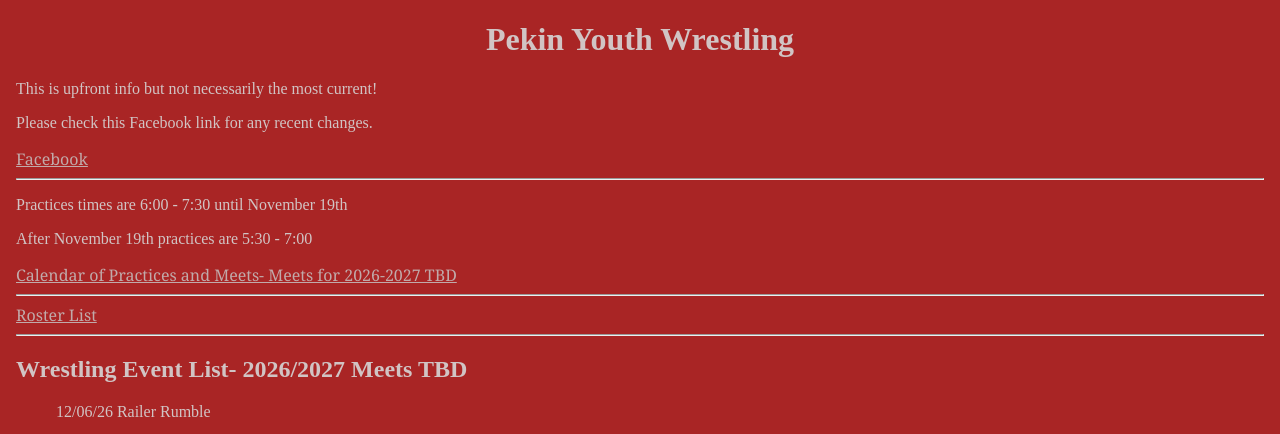
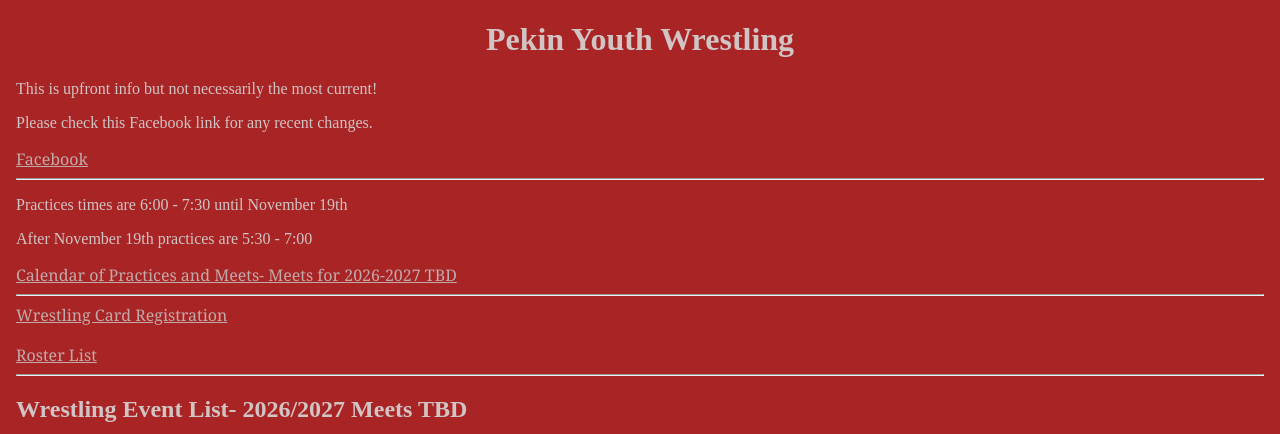
Before and after one commit to bryanlittle1980-create/PekinYouthWrestling, a website: page index.html in a window 1280 px wide. Shown: the top 434 px of the page. Drawn offline with Linux system fonts and the light colour scheme.

Commit message:
Add files via upload

```diff
--- a/index.html
+++ b/index.html
@@ -22,7 +22,8 @@
 <p>After November 19th practices are 5:30 - 7:00 </p>
 <a href="./Calendar.html">Calendar of Practices and Meets- Meets for 2026-2027 TBD</a>
 <hr>
-<a href="https://www.ikwf.org/showClub.php?cStatus=1&club_id=319&submit=View+Roster">Roster List</a>
+<a href="https://www.usawmembership.com/">Wrestling Card Registration</a>
+<br><br> <a href="https://www.ikwf.org/showClub.php?cStatus=1&club_id=319&submit=View+Roster">Roster List</a>
 <hr>
 <h2> Wrestling Event List- 2026/2027 Meets TBD</h2>
     <ul>12/06/26 Railer Rumble</ul>
```
